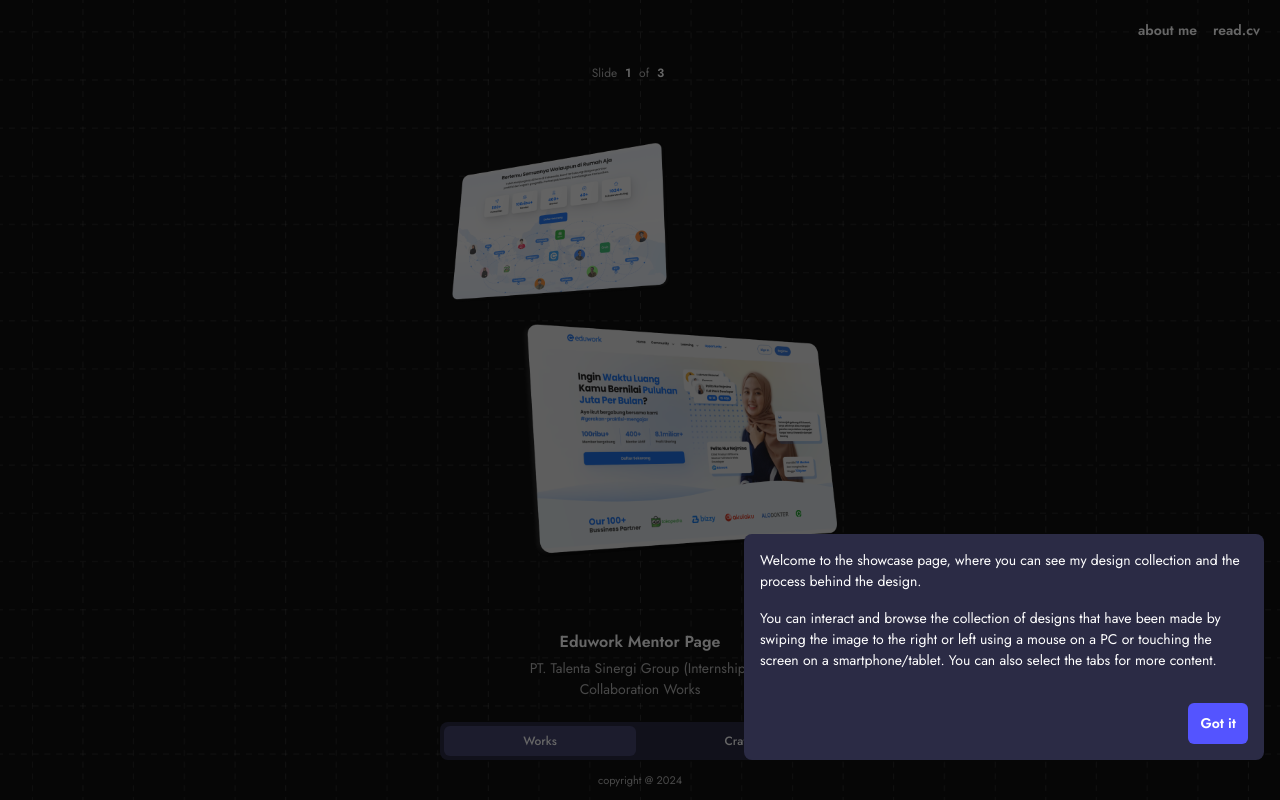
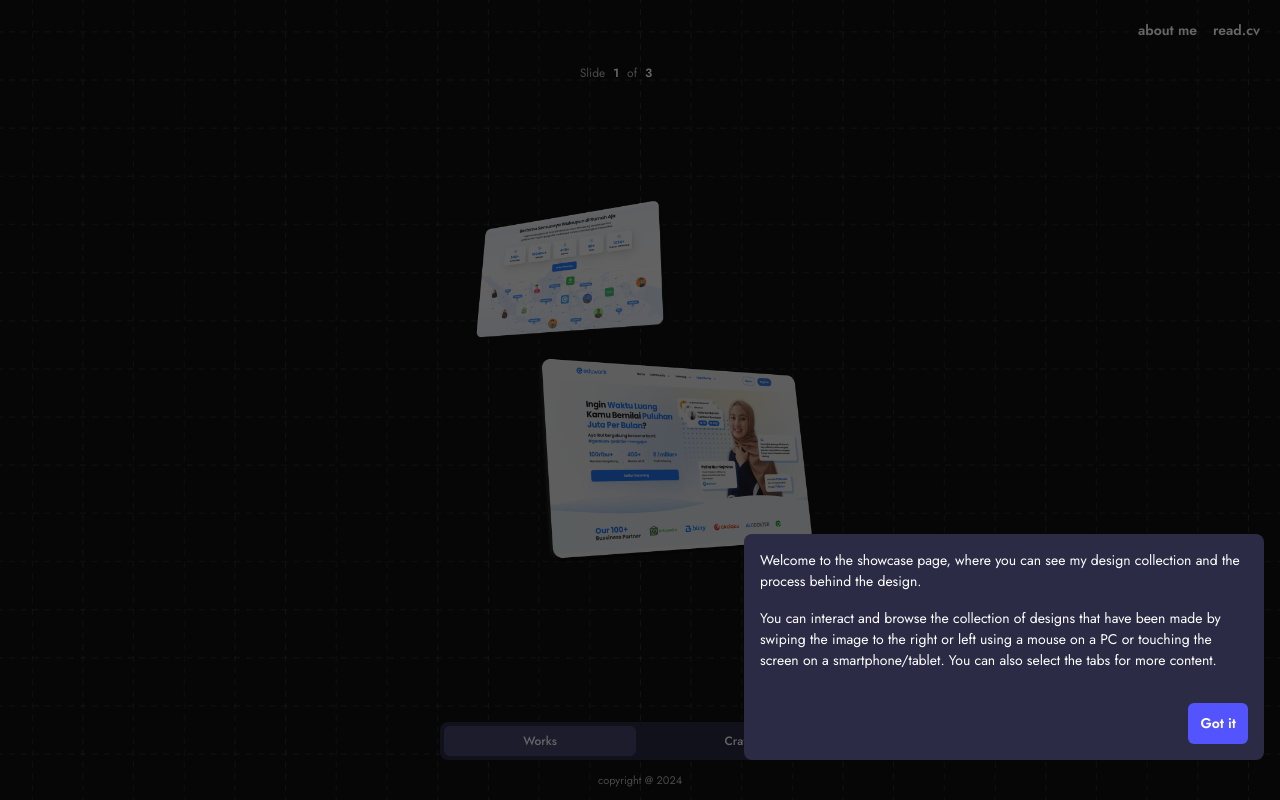
Before and after one commit to salman-setiawan/Porto2024, a React (Vite) app: page /collection in a window 1280 px wide. Built offline with nearby package versions, Linux system fonts and the light colour scheme.

Commit message:
fixing bug pt 1

```diff
--- a/src/components/ImageLabel.jsx
+++ b/src/components/ImageLabel.jsx
@@ -3,8 +3,8 @@ import ChipShowcase from './ChipShowcase'
 
 const ImageLabel = ({title, desc1, desc2, chipdesc}) => {
   return (
-    <div className="fixed bottom-0 pb-[100px]">
-      <div className='px-6 md:hidden'>
+    <div className="px-6 md:hidden">
+      <div className='fixed bottom-0 pb-[100px]'>
         <div className="flex justify-between items-center">
           <div>
             <p className="text-[14px] font-semibold">{title}</p>
--- a/src/components/ImageSlide.jsx
+++ b/src/components/ImageSlide.jsx
@@ -2,7 +2,7 @@ import React from 'react'
 
 const ImageSlide = ({ img }) => {
   return (
-    <div className="flex justify-center px-4 pt-24 pb-40 md:pb-52 h-screen">
+    <div className="flex justify-center px-4 pt-40 pb-52 h-screen">
       <img src={img} alt="showcase-img" className='object-contain' />
     </div>
   )
--- a/src/components/SlideNumber.jsx
+++ b/src/components/SlideNumber.jsx
@@ -2,8 +2,8 @@ import React from 'react'
 
 const SlideNumber = ({current, totalCurrent}) => {
   return (
-    <div className="fixed top-0 pt-[64px] md:w-screen right-0 pr-6">
-      <div className="w-full justify-center items-center flex space-x-2">
+    <div className="fixed top-0 right-0 px-6 pt-[64px]">
+      <div className="md:w-screen justify-center items-center flex space-x-2">
         <p className='text-[#B5B5B5] text-[12px]'>Slide</p>
         <p className='text-white text-[12px] font-semibold'>{current}</p>
         <p className='text-[#B5B5B5] text-[12px]'>of</p>
--- a/src/pages/collection.jsx
+++ b/src/pages/collection.jsx
@@ -27,7 +27,7 @@ const CollectionPages = () => {
 						<Popup />
 					</div>
 				</div>
-				<div className="w-full h-screen">
+				<div className="">
 					{activeTab === 'Works' && (
 						<Showcase.Works />
 					)}
```
